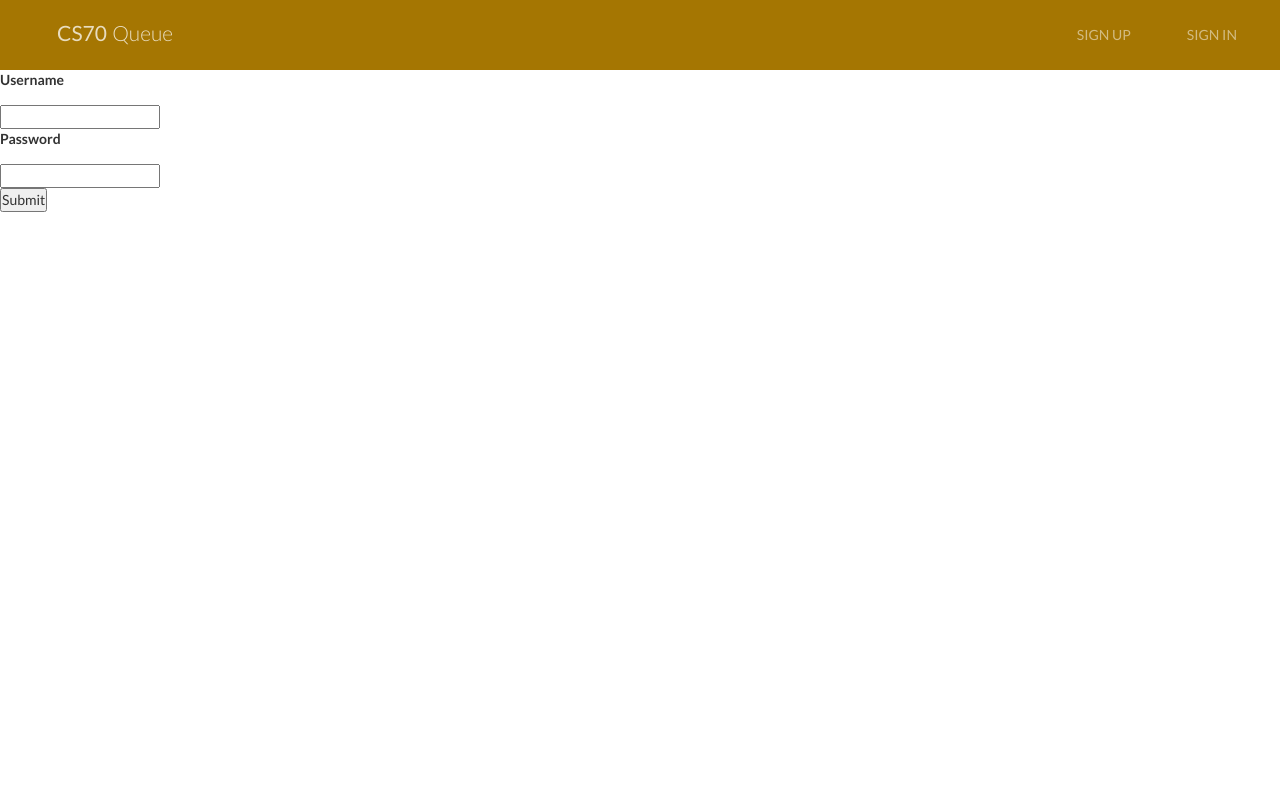
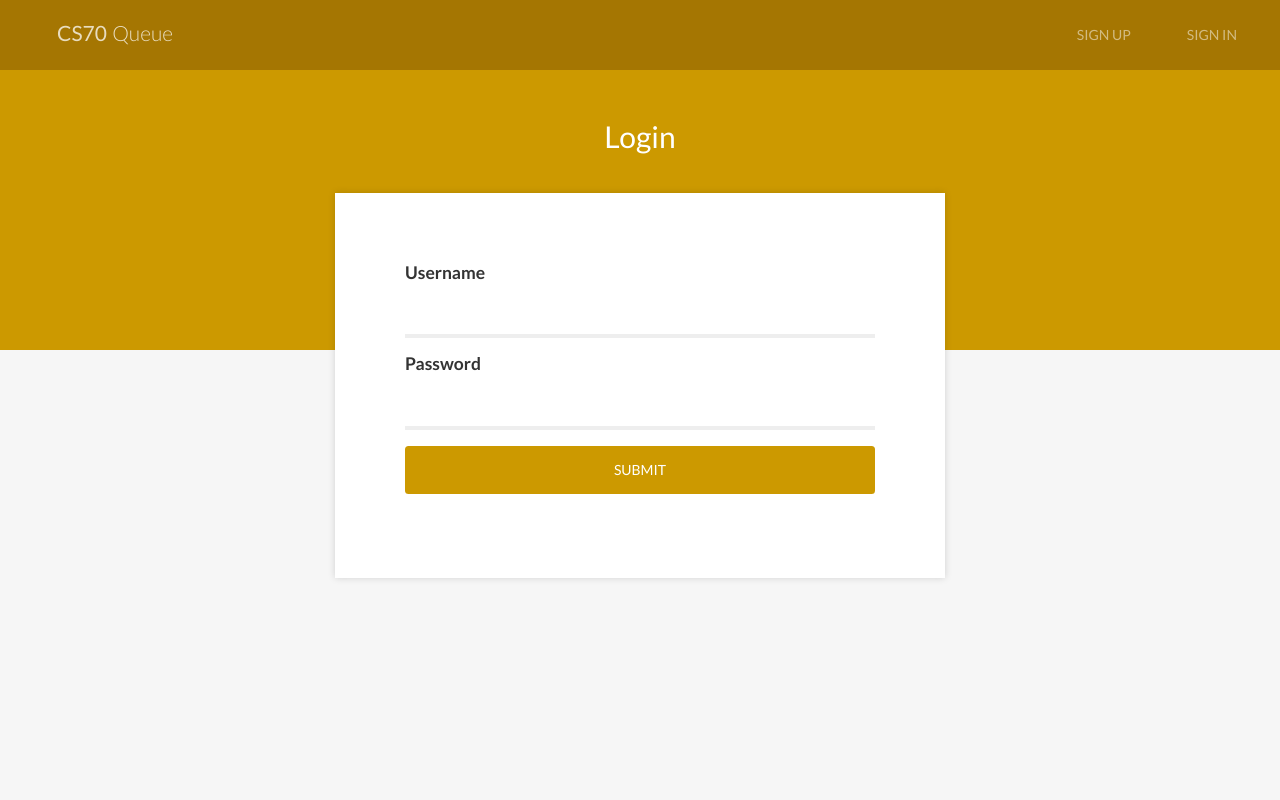
Before and after one commit to alvinwan/quupod, a Flask app: page /login in a window 1280 px wide. Run offline with Flask 2, Linux system fonts and the light colour scheme; parts of the project's set-up code (start-up, migrations or seed data) failed here and were passed over; some libraries are stand-ins or nearby versions.

Commit message:
finished forms templates

```diff
--- a/queue/public/views.py
+++ b/queue/public/views.py
@@ -33,7 +33,7 @@ def inquiry():
         else:
             data = request.form
         return render_template('confirm.html', **add_inquiry(data))
-    return render_template('form.html', form=form)
+    return render_template('form.html', form=form, title='Add Inquiry')
 
 ###################
 # SIGN IN/SIGN UP #
@@ -51,7 +51,8 @@ def login():
             print(' * %s (%s) logged in.' % (user.name, user.email))
             return get_user_home(user)
         message = 'Login failed.'
-    return render_template('form.html', message=message, form=form)
+    return render_template('form.html', message=message, form=form,
+        title='Login')
 
 @public.route('/register', methods=['GET', 'POST'])
 @anonymous_required
@@ -60,7 +61,7 @@ def register():
     form = RegisterForm(request.form)
     if request.method == 'POST' and form.validate():
         return render_template('confirm.html', **add_user(request.form))
-    return render_template('form.html', form=form)
+    return render_template('form.html', form=form, title='Register')
 
 ######################
 # SESSION UTILIITIES #
--- a/queue/static/style.css
+++ b/queue/static/style.css
@@ -77,6 +77,8 @@ main {
   width:100%;
   z-index:10;
   padding:5em 0 3em 0;
+  background-color:#f6f6f6;
+  min-height:100%;
 }
   .event {
     width:100%;
@@ -147,11 +149,28 @@ main {
     text-transform:uppercase;
     color:rgba(255,255,255,0.5);
     background-color:rgba(0,0,0,0.15);
+    -webkit-appearance:none;
+    -moz-appearance:none;
+    -o-appearance:none;
+    appearance:none;
+    box-shadow:none;
+    border:none;
+    outline:none;
   }
     .button:hover {
       background-color:rgba(0,0,0,0.25);
       text-decoration:none;
       color:#FFF;
+    }
+    .button.color {
+      background-color:#C90;
+      color:#FFF;
+    }
+    .button.color:hover {
+      background-color:#a57602;
+    }
+    input[type="submit"].button {
+      width:100%;
     }
   .queue {
     width:100%;
@@ -190,3 +209,48 @@ main {
       font-size:1.1em;
       padding:1em;
     }
+  .sidebar {
+    background-color:#C90;
+    height:20em;
+    z-index:2;
+    width:100%;
+    position:absolute;
+    top:0;
+    left:0;
+  }
+    input[type="text"], input[type="password"], textarea {
+      width:100%;
+      color:#999;
+      border:none;
+      border-bottom:0.25em solid #eee;
+      outline:none;
+      padding:0.25em;
+      font-size:1.15em;
+      margin:1em 0;
+    }
+      input[type="text"]:focus, input[type="password"]:focus, textarea:focus {
+        color:#333;
+      }
+    .content {
+      z-index:3;
+    }
+    .content-title {
+      padding:1em 0;
+      text-align:center;
+      width:100%;
+      color:#FFF;
+      font-weight:400;
+    }
+    .module {
+      float:left;
+      width:100%;
+      margin-bottom:5em;
+      background-color:#FFF;
+      padding:5em 5em 6em 5em;
+      box-shadow:0 0 0.5em 0 rgba(0,0,0,0.15);
+    }
+    .module h3 {
+      margin:0;
+      font-size:1.25em;
+      text-transform:capitalize;
+    }
--- a/queue/templates/form.html
+++ b/queue/templates/form.html
@@ -1,16 +1,22 @@
 {% extends "base.html" %}
 {% set title=title %}
 {% block main %}
-<form method="POST">
-{% for field in form %}
-  <div>
-    <p>{{ field.label }} </p>
-    {% for error in form.errors[field] %}
-      <p><strong>Error!</strong> {{error}}</p>
+<section class="modules">
+  <div class="sidebar">
+  </div>
+  <div class="col-md-3"></div>
+  <div class="content col-md-6">
+    <h2 class="content-title">{{ title }}</h2>
+    <form class="module" method="POST">
+    {% for field in form %}
+      <h3>{{ field.label }} </h3>
+      {% for error in form.errors[field] %}
+        <p><strong>Error!</strong> {{error}}</p>
+      {% endfor %}
+      {{ field }}
     {% endfor %}
-    {{ field }}
+      <input type="submit" class="button color">
+    </form>
   </div>
-{% endfor %}
-<input type="submit">
-</form>
+</section>
 {% endblock %}
```
